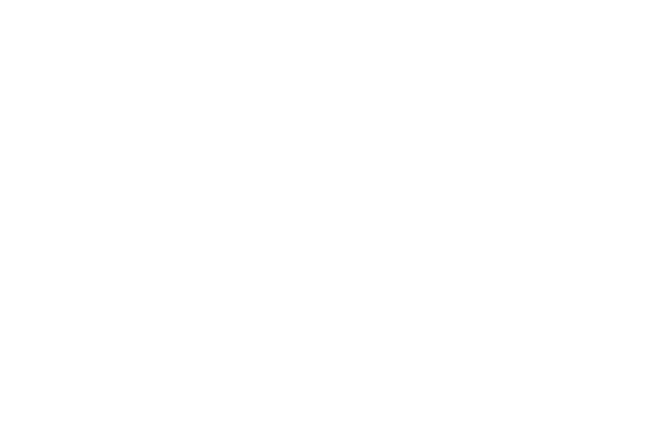
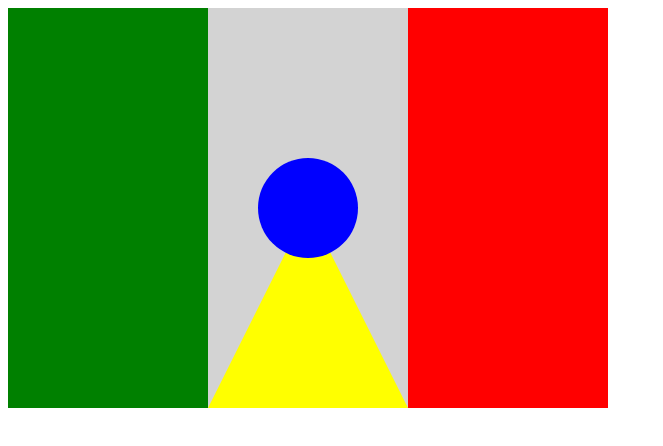
Before and after one commit to lucianefara/front-end-developer, a plain HTML site: page JS-HTML-Pratique-logica-com-desenhos/programa.html in a window 1280 px wide. Shown: the whole page, without its empty margins (0-663 px from the left). Drawn offline with Linux system fonts and the light colour scheme.

Commit message:
desenhos aleatórios

```diff
--- a/JS-HTML-Pratique-logica-com-desenhos/programa.html
+++ b/JS-HTML-Pratique-logica-com-desenhos/programa.html
@@ -7,7 +7,45 @@
 </head>
 <body>
 
+    <canvas width="600" height="400"></canvas>
+
     <script>
+
+        let tela = document.querySelector('canvas');
+        let pincel = tela.getContext('2d');
+
+
+        pincel.fillStyle = 'lightgrey';
+        pincel.fillRect(0,0, 600, 400);
+
+        pincel.fillStyle = 'green';
+        pincel.fillRect(0,0,200,400);
+
+
+        pincel.fillStyle = 'red';
+        pincel.fillRect(400,0,200, 400);
+
+
+        //começar um caminho para triangulos
+
+        pincel.fillStyle = 'yellow';
+        pincel.beginPath();
+        pincel.moveTo(300,200);
+        pincel.lineTo(200,400); //crio uma linha até determinado ponto
+        pincel.lineTo(400,400); //crio outra linha até determinado outro ponto
+        pincel.fill(); //solicitar o preenchimento
+
+
+        //começar um circulo
+
+        pincel.fillStyle = 'blue';
+        pincel.beginPath();
+        pincel.arc(300,200, 50, 0, 2*3.14);
+        pincel.fill();
+
+
+
+
 
 
 
```
